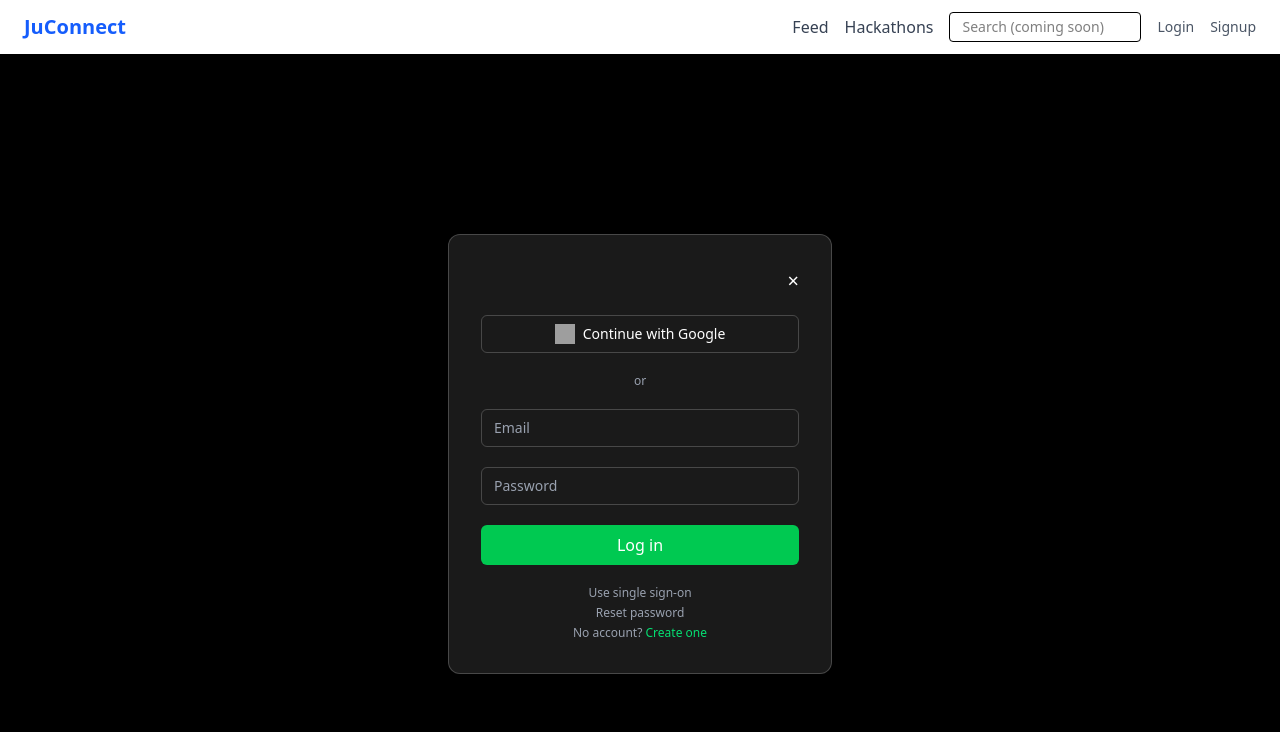
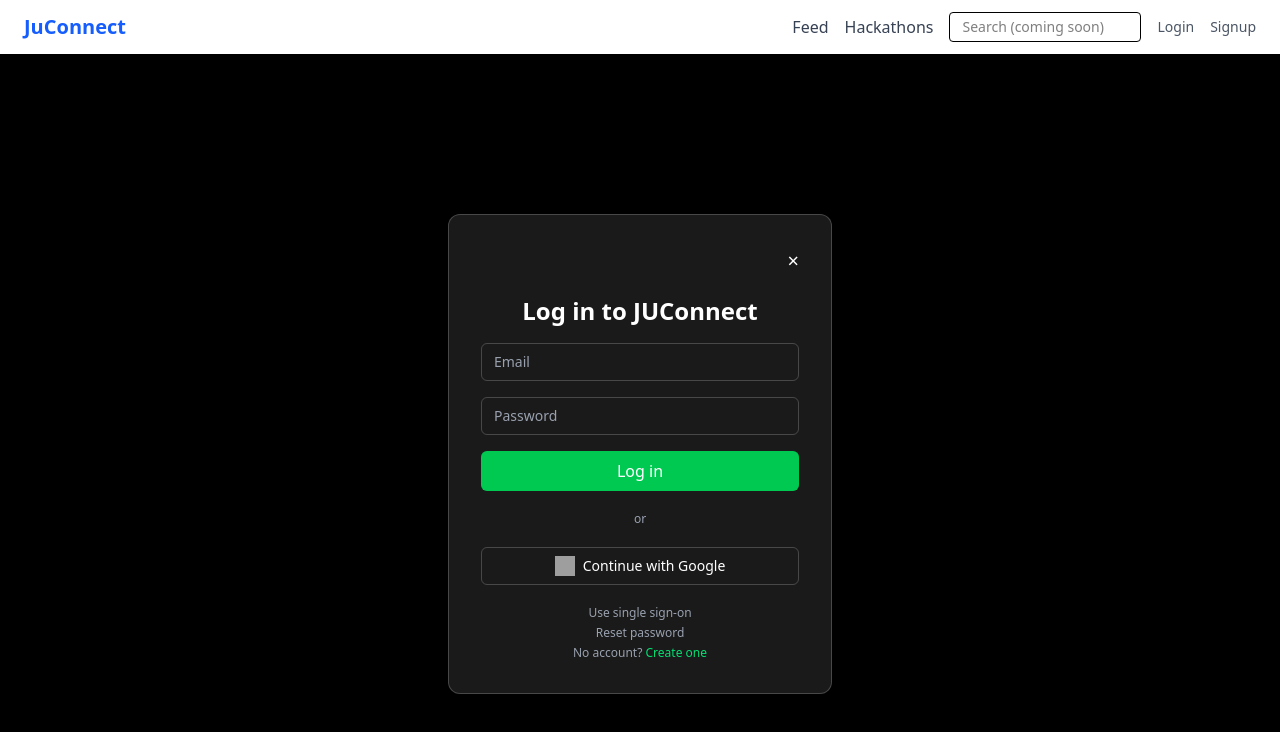
Before and after one commit to s1nch4na/juconnect, a React (Vite) app: page /login in a window 1280 px wide. Shown: the top 732 px of the page. Built offline with nearby package versions, Linux system fonts and the light colour scheme; no server answers; grey boxes are pictures that could not be loaded.

Commit message:
rendering loginpage

```diff
--- a/src/pages/Login.jsx
+++ b/src/pages/Login.jsx
@@ -1,30 +1,59 @@
-import React from 'react';
+import React, { useState } from 'react';
 import { useNavigate } from 'react-router-dom';
 import { auth } from '../firebase';
-import { GoogleAuthProvider, signInWithPopup } from 'firebase/auth';
+import {
+  signInWithEmailAndPassword,
+  GoogleAuthProvider,
+  signInWithPopup,
+  signOut,
+} from 'firebase/auth';
 
 const Login = () => {
   const navigate = useNavigate();
+  const [form, setForm] = useState({ email: '', password: '' });
+  const [error, setError] = useState('');
+
+  const allowedDomain = '@jainuniversity.ac.in';
+
+  const handleChange = (e) => {
+    setForm({ ...form, [e.target.name]: e.target.value });
+  };
+
+  const handleEmailPasswordLogin = async (e) => {
+    e.preventDefault();
+    setError('');
+
+    const email = form.email.toLowerCase();
+    if (!email.endsWith(allowedDomain)) {
+      setError('Only @jainuniversity.ac.in emails are allowed.');
+      return;
+    }
+
+    try {
+      await signInWithEmailAndPassword(auth, email, form.password);
+      navigate('/feed');
+    } catch (err) {
+      console.error(err);
+      setError(err.message);
+    }
+  };
 
   const handleGoogleSignIn = async () => {
     const provider = new GoogleAuthProvider();
     try {
       const result = await signInWithPopup(auth, provider);
-      const user = result.user;
-
-      const email = user.email;
-      const allowedDomain = "@jainuniversity.ac.in"; // or "@jugglabs.in" if confirmed
+      const email = result.user.email.toLowerCase();
 
       if (!email.endsWith(allowedDomain)) {
-        alert("Access restricted to Jain University students only.");
-        await auth.signOut();
+        alert('Only @jainuniversity.ac.in emails are allowed.');
+        await signOut(auth);
         return;
       }
 
-      console.log('Logged in user:', user);
       navigate('/feed');
     } catch (error) {
       console.error('Google sign-in error:', error);
+      setError('Google sign-in failed. Try again.');
     }
   };
 
@@ -40,6 +69,39 @@
           </button>
         </div>
 
+        <h2 className="text-2xl font-semibold text-center mb-4">Log in to JUConnect</h2>
+
+        {/* Email + Password Login Form */}
+        <form onSubmit={handleEmailPasswordLogin} className="space-y-4">
+          <input
+            type="email"
+            name="email"
+            placeholder="Email"
+            value={form.email}
+            onChange={handleChange}
+            required
+            className="w-full bg-transparent border border-white/20 rounded-md px-3 py-2 text-sm placeholder-gray-400 text-white focus:outline-none focus:ring-2 focus:ring-green-400"
+          />
+          <input
+            type="password"
+            name="password"
+            placeholder="Password"
+            value={form.password}
+            onChange={handleChange}
+            required
+            className="w-full bg-transparent border border-white/20 rounded-md px-3 py-2 text-sm placeholder-gray-400 text-white focus:outline-none focus:ring-2 focus:ring-green-400"
+          />
+          <button
+            type="submit"
+            className="w-full bg-green-500 text-white rounded-md py-2 font-medium hover:bg-green-600 transition"
+          >
+            Log in
+          </button>
+        </form>
+
+        <div className="text-xs text-center text-gray-400">or</div>
+
+        {/* Google Sign-In */}
         <button
           onClick={handleGoogleSignIn}
           className="w-full border border-white/20 rounded-md py-2 flex items-center justify-center gap-2 hover:bg-white/10 transition"
@@ -52,29 +114,17 @@
           <span className="text-sm font-medium">Continue with Google</span>
         </button>
 
-        <div className="text-center text-xs text-gray-400">or</div>
+        {/* Error message */}
+        {error && <p className="text-red-400 text-sm text-center">{error}</p>}
 
-        <input
-          type="email"
-          placeholder="Email"
-          className="w-full bg-transparent border border-white/20 rounded-md px-3 py-2 text-sm placeholder-gray-400 text-white focus:outline-none focus:ring-2 focus:ring-green-400"
-        />
-        <input
-          type="password"
-          placeholder="Password"
-          className="w-full bg-transparent border border-white/20 rounded-md px-3 py-2 text-sm placeholder-gray-400 text-white focus:outline-none focus:ring-2 focus:ring-green-400"
-        />
-
-        <button
-          className="w-full bg-green-500 text-white rounded-md py-2 font-medium hover:bg-green-600 transition"
-          onClick={() => navigate('/feed')}
-        >
-          Log in
-        </button>
-
-        <div className="flex flex-col items-center text-xs text-gray-400 space-y-1">
-          <button onClick={() => navigate('/sso')} className="hover:underline">Use single sign-on</button>
-          <button onClick={() => navigate('/reset-password')} className="hover:underline">Reset password</button>
+        {/* Footer options */}
+        <div className="flex flex-col items-center text-xs text-gray-400 space-y-1 mt-4">
+          <button onClick={() => navigate('/sso')} className="hover:underline">
+            Use single sign-on
+          </button>
+          <button onClick={() => navigate('/reset-password')} className="hover:underline">
+            Reset password
+          </button>
           <div>
             No account?{' '}
             <button onClick={() => navigate('/signup')} className="text-green-400 hover:underline">
--- a/src/pages/Signup.jsx
+++ b/src/pages/Signup.jsx
@@ -21,20 +21,25 @@
     e.preventDefault();
     setError('');
 
+    // Enforce jainuniversity.ac.in domain check (case-insensitive)
+    const email = form.email.toLowerCase();
+    if (!email.endsWith('@jainuniversity.ac.in')) {
+      setError('Only @jainuniversity.ac.in emails are allowed for signup.');
+      return;
+    }
+
     try {
-
-      const userCredential = await createUserWithEmailAndPassword(auth, form.email, form.password);
+      const userCredential = await createUserWithEmailAndPassword(auth, email, form.password);
       const user = userCredential.user;
 
-
-      await setDoc(doc(db, "users", user.uid), {
+      await setDoc(doc(db, 'users', user.uid), {
         username: form.username,
-        email: form.email,
-        createdAt: new Date()
+        email: email,
+        createdAt: new Date(),
       });
 
-      alert("Signup successful!");
-      navigate("/feed");
+      alert('Signup successful!');
+      navigate('/feed');
     } catch (err) {
       console.error(err);
       setError(err.message);
```
